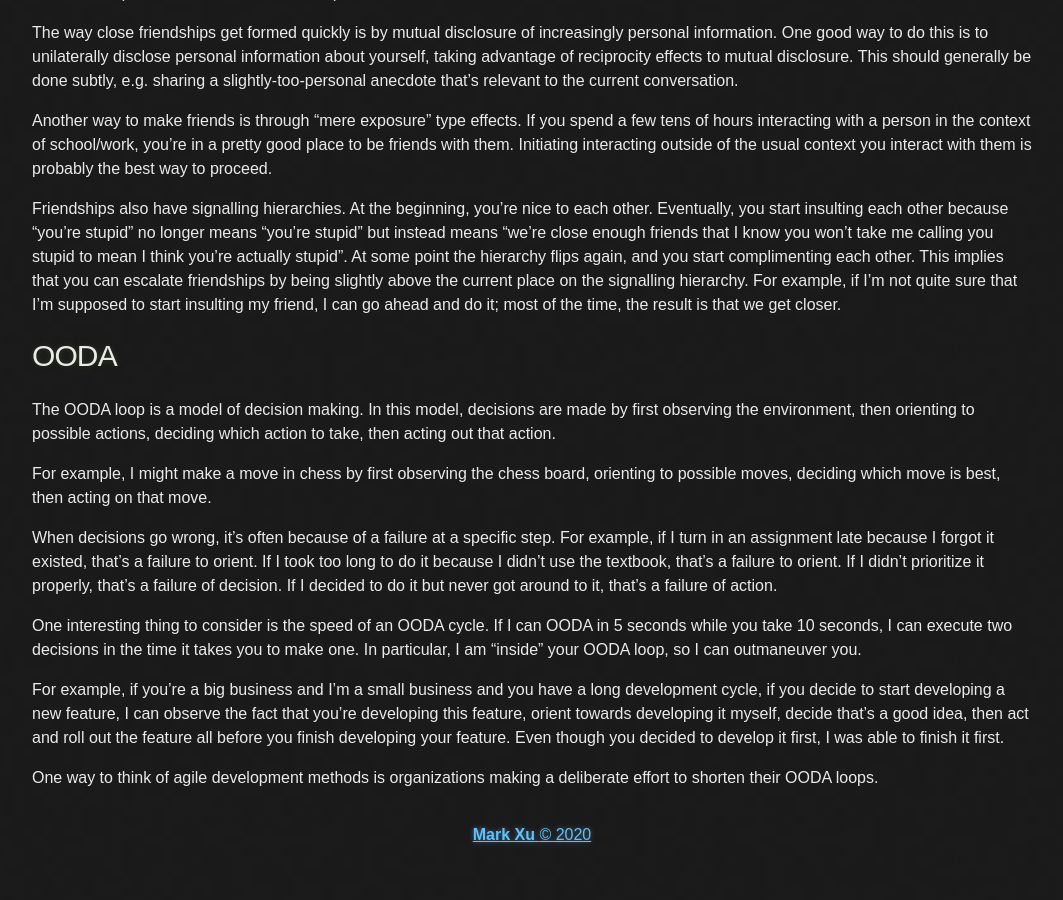
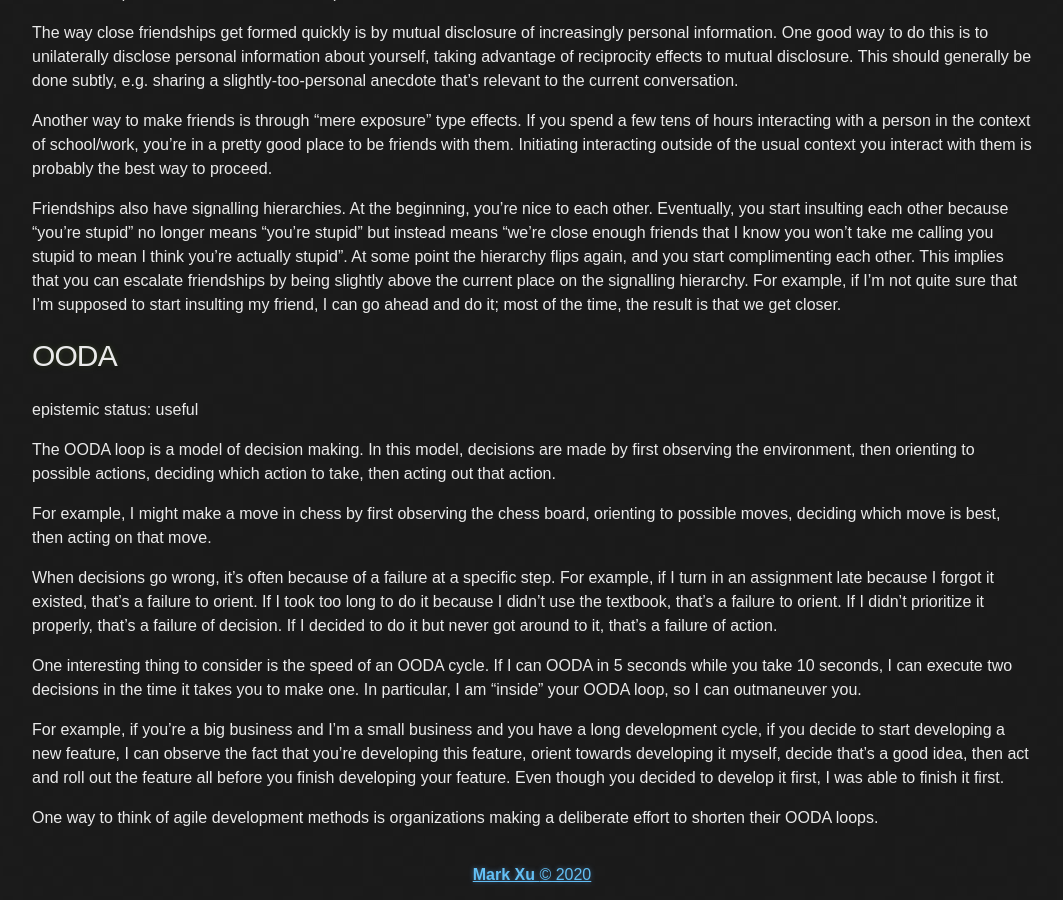
Before and after one commit to tocttou/hacker-blog, a Jekyll site: the page built from _posts/2020-10-24-Mediocre-Models.md, in a window 1280 px wide and 900 px high, scrolled down 2185 px. Shown: the whole window, without its empty margins (108-1171 px from the left). Built offline with Jekyll 4.4.1, drawn with Linux system fonts in a browser that asks for light colours; before the commit the page ends 3045 px from its top, so only the background shows below that.

Commit message:
Update 2020-10-24-Mediocre-Models.md

```diff
--- a/_posts/2020-10-24-Mediocre-Models.md
+++ b/_posts/2020-10-24-Mediocre-Models.md
@@ -58,6 +58,8 @@ Another way to make friends is through “mere exposure” type effects. If you
 Friendships also have signalling hierarchies. At the beginning, you're nice to each other. Eventually, you start insulting each other because "you're stupid" no longer means "you're stupid" but instead means "we're close enough friends that I know you won't take me calling you stupid to mean I think you're actually stupid". At some point the hierarchy flips again, and you start complimenting each other. This implies that you can escalate friendships by being slightly above the current place on the signalling hierarchy. For example, if I'm not quite sure that I'm supposed to start insulting my friend, I can go ahead and do it; most of the time, the result is that we get closer.
 
 # OODA
+epistemic status: useful
+
 The OODA loop is a model of decision making. In this model, decisions are made by first observing the environment, then orienting to possible actions, deciding which action to take, then acting out that action.
 
 For example, I might make a move in chess by first observing the chess board, orienting to possible moves, deciding which move is best, then acting on that move.
```
